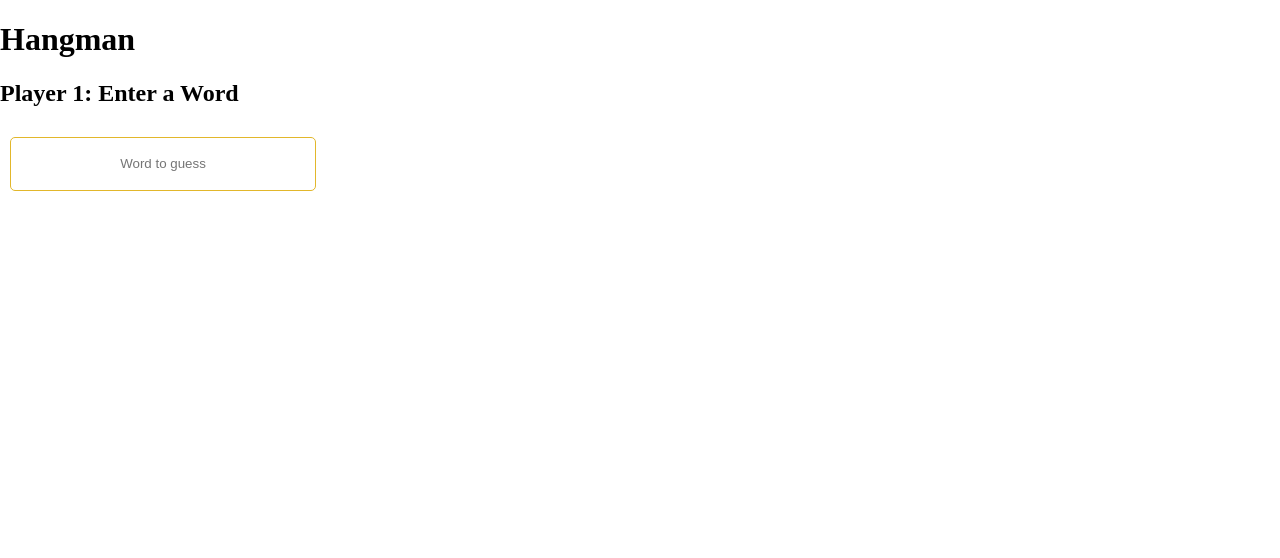
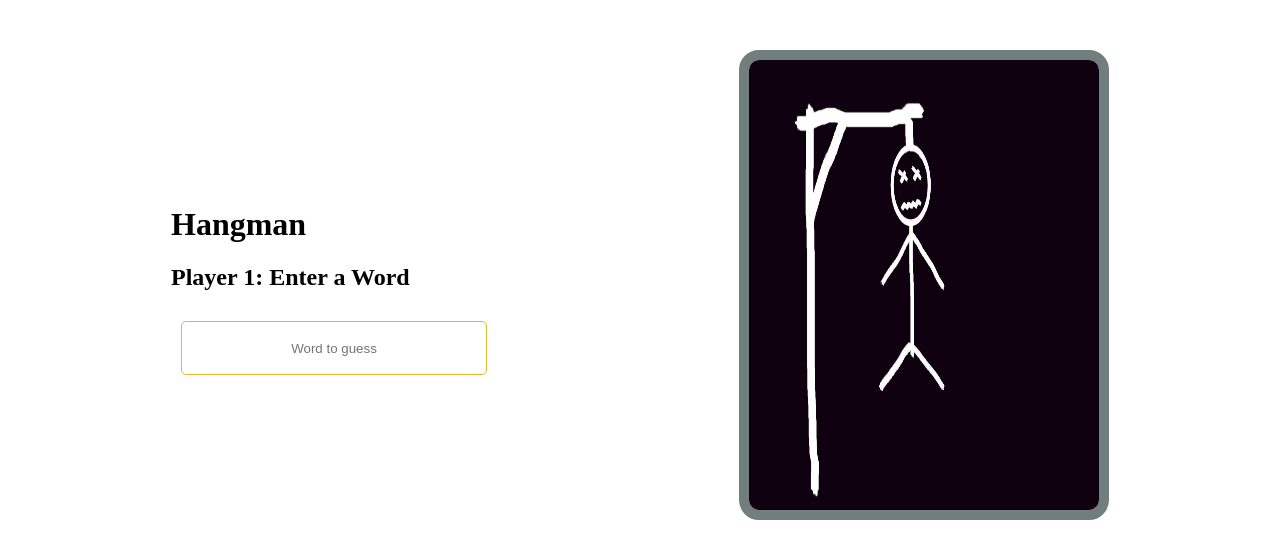
Before and after one commit to phihainguyen/Hangman, a plain HTML site: page index.html in a window 1280 px wide. Drawn offline with Linux system fonts and the light colour scheme.

Commit message:
updating

```diff
--- a/index.html
+++ b/index.html
@@ -8,6 +8,7 @@
     <link rel="stylesheet" href="./style/stylesheet.css" />
   </head>
   <body>
+    <div class="bodyWrapper">
       <div class="container">
         <div class="title">
           <h1>Hangman</h1>
@@ -33,8 +34,16 @@
             maxlength="1"
             placeholder="type a letter to guess"
           />
+          <div class="wrongContainer"></div>
         </div>
       </div>
+      <div class="container">
+        <div class="hangman">
+          <img id="hangmanImg" src="./images/hang6.png" alt="hangman" />
+        </div>
+      </div>
+    </div>
+
     <script src="./javascript/app.js"></script>
   </body>
 </html>
--- a/javascript/app.js
+++ b/javascript/app.js
@@ -3,7 +3,10 @@ let guessWord;
 let guessContainer = document.querySelector(".guessContainer");
 let guessInput = document.querySelector("#guessInput");
 let images = document.querySelectorAll("img");
+let hangmanImg = document.getElementById("hangmanImg");
 let userGuess = document.querySelector(".userGuess");
+let wrongContainer = document.querySelector(".wrongContainer");
+let hangImg = document.querySelector(".hangman");
 let el;
 let inputVal;
 let rope = "./ropeIcon.png";
@@ -14,6 +17,13 @@ let correctLetter;
 let wrongLetter;
 let counter = 0;
 let maxGuess = 0;
+let img0 = "images/hang0.png";
+let img1 = "images/hang1.png";
+let img2 = "images/hang2.png";
+let img3 = "images/hang3.png";
+let img4 = "images/hang4.png";
+let img5 = "images/hang5.png";
+let img6 = "images/hang6.png";
 
 wordInput.addEventListener("keyup", getWord);
 
@@ -42,21 +52,16 @@ function getWord(event) {
 
     guessContainer.innerHTML = text;
     wordInput.value = "";
+    hangmanImg.src = img0;
   }
 }
 
-guessInput.addEventListener("keyup", checkLetter);
-
-function checkLetter(event) {
-  if (event.which === 13) {
-    console.log("you are checking the letter");
-  }
-}
+guessInput.addEventListener("keyup", checkGuess);
 
 function checkGuess(event) {
   event.preventDefault();
   if (event.which === 13) {
-    console.log(guessInput.value);
+    console.log(guessInput.value.toUpperCase());
     console.log(guessWord);
     inputVal = guessInput.value;
     //   if (guessWord.includes(inputVal)) {
--- a/style/stylesheet.css
+++ b/style/stylesheet.css
@@ -55,3 +55,19 @@ li {
   border-radius: 5px;
   width: 50px;
 }
+#hangmanImg {
+  display: flex;
+  width: 350px;
+  height: 450px;
+  border-style: solid;
+  border-width: 10px;
+  border-color: rgb(113, 126, 126);
+  border-radius: 20px;
+}
+.bodyWrapper {
+  justify-content: center;
+  justify-content: space-around;
+  display: flex;
+  margin: 50px;
+  align-items: center;
+}
```
Lines whose indentation alone changed are shown as unchanged.
